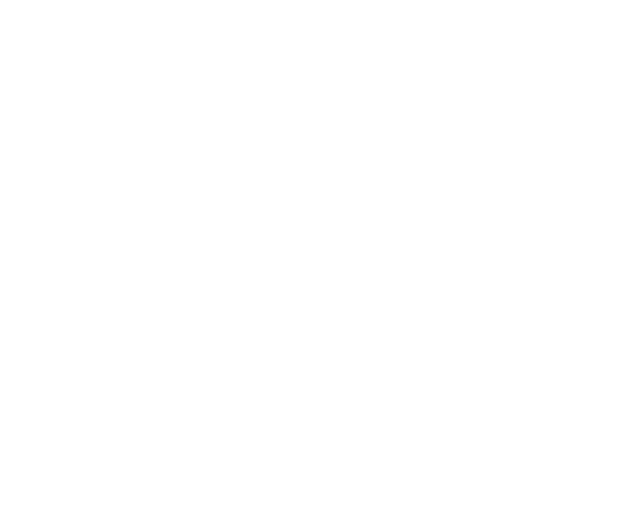
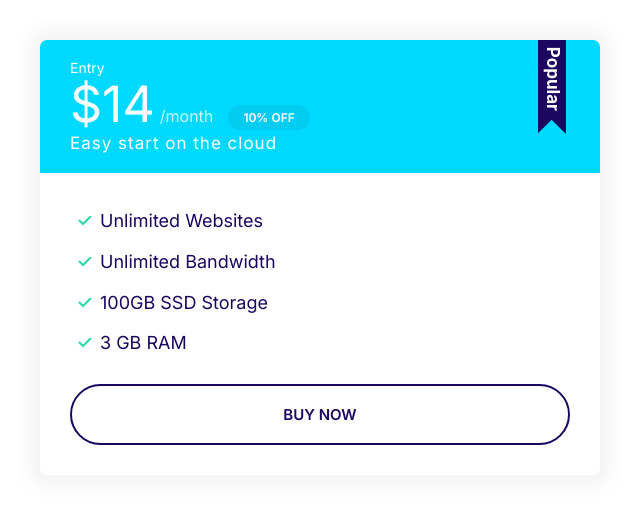
Before and after one commit to laiobudi/moshify-attempt-1, a plain HTML site: page index.html in a window 1280 px wide. Shown: the whole page, without its empty margins (0-640 px from the left). Drawn offline with Linux system fonts and the light colour scheme.

Commit message:
Create and combine plan cards

```diff
--- a/css/styles.css
+++ b/css/styles.css
@@ -114,6 +114,7 @@
 }
 .badge--small {
     font-size: 1.6rem;
+    padding: .5rem 1.5rem;
 }
 
 @media screen and (min-width: 1024px) {
@@ -285,3 +286,90 @@
         font-size: 1.5rem;
     }
 }
+
+
+
+/* Cards */
+
+.card {
+    border-radius: 7px;
+    box-shadow: 0 0 20px 10px #f3f3f3;
+    overflow: hidden;
+}
+
+.card__header,
+.card__body {
+    padding: 2rem 3rem;
+}
+
+.card--primary .card__header {
+    background: var(--color-primary);
+    color: white;
+}
+.card--secondary .card__header {
+    background: var(--color-secondary);
+    color: white;
+}
+
+.card--secondary .badge--secondary {
+    background: #02cdf1;
+}
+
+/* plans */
+
+.plan__name {
+    color: #fff;
+    margin: 0;
+    font-weight: 500;
+    font-size: 2.4rem;
+}
+
+.plan__price {
+    font-size: 6rem;
+}
+
+.plan__billing-cycle {
+    font-size: 2.4rem;
+    font-weight: 300;
+    opacity: 0.8;
+    margin-right: 1rem;
+}
+
+.plan__description {
+    font-size: 2rem;
+    font-weight: 300;
+    letter-spacing: 1px;
+    display: block;
+}
+
+.plan .list__item {
+    margin-bottom: 2rem;
+}
+
+.plan--popular .card__header {
+    position: relative;
+}
+
+.plan--popular .card__header::before {
+    content: url(../images/popular.svg);
+    width: 40px;
+    display: inline-block;
+    position: absolute;
+    top: -6px;
+    right: 5%;
+}
+
+@media  screen and (min-width: 1024px) {
+    .plan__name {
+        font-size: 1.4rem;
+    }
+    .plan__price {
+        font-size: 5rem;
+    }
+    .plan__billing-cycle {
+        font-size: 1.6rem;
+    }
+    .plan__description {
+        font-size: 1.7rem;
+    }
+}
--- a/index.html
+++ b/index.html
@@ -14,5 +14,28 @@
       rel="stylesheet"
     />
   </head>
-  <body></body>
+  <body>
+    <div style="width: 50%; padding: 4rem">
+      <div class="plan plan--popular">
+        <div class="card card--secondary">
+          <header class="card__header">
+            <h3 class="plan__name">Entry</h3>
+            <span class="plan__price">$14</span>
+            <span class="plan__billing-cycle">/month</span>
+            <span class="badge badge--secondary badge--small">10% OFF</span>
+            <span class="plan__description">Easy start on the cloud</span>
+          </header>
+          <div class="card__body">
+            <ul class="list list--tick">
+              <li class="list__item">Unlimited Websites</li class="list__item">
+              <li class="list__item">Unlimited Bandwidth</li class="list__item">
+              <li class="list__item">100GB SSD Storage</li class="list__item">
+              <li class="list__item">3 GB RAM</li class="list__item">
+            </ul>
+            <button class="btn btn--outline btn--block">Buy Now</button>
+          </div>
+        </div>
+      </div>
+    </div>
+  </body>
 </html>
```
Also changed, not shown: images/popular.svg (added).
